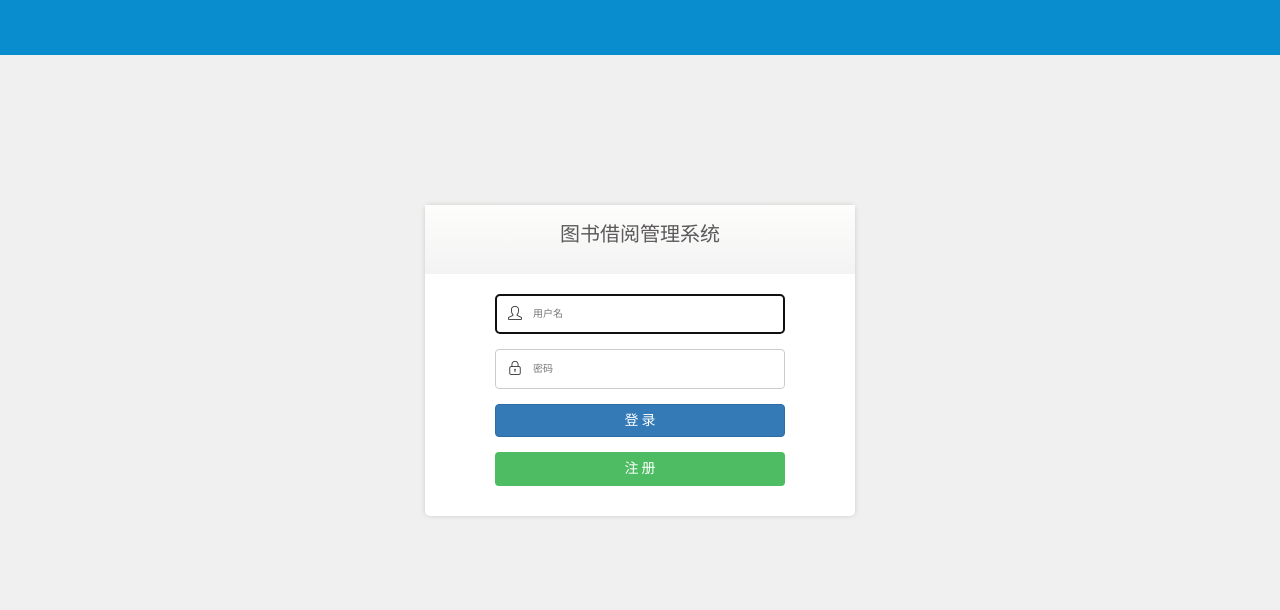
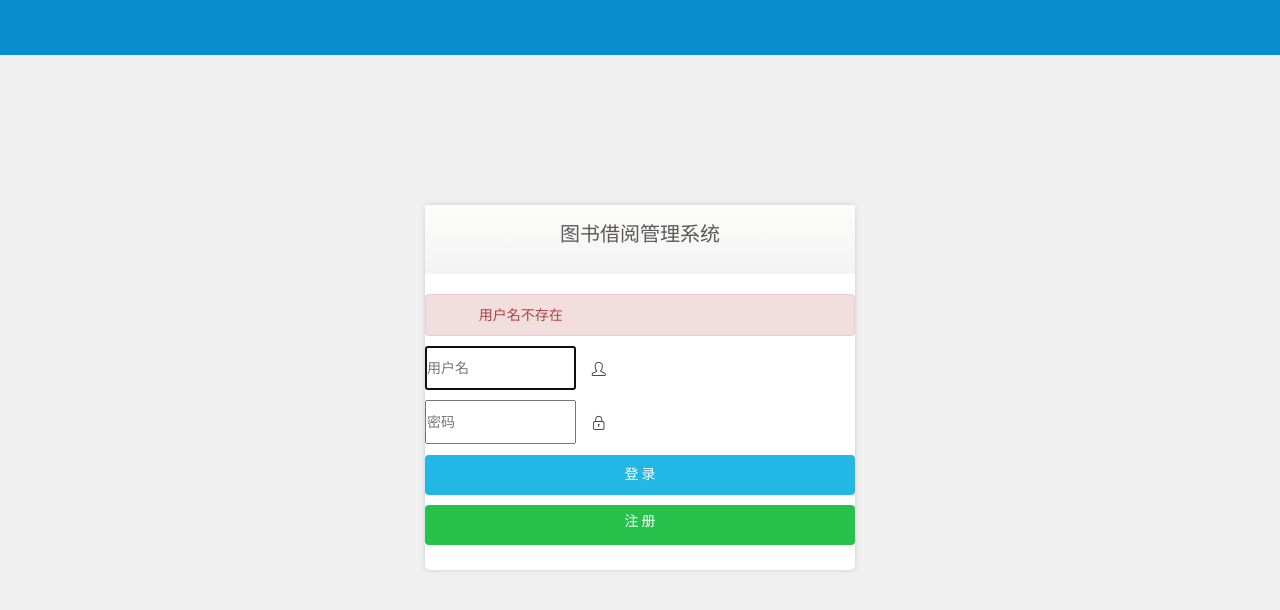
Before and after one commit to LuckyMayer/books, a PHP site: page /views/login.html in a window 1280 px wide. Shown: the top 610 px of the page. Run offline with PHP 8.4, Linux system fonts and the light colour scheme.

Commit message:
注册界面完成

```diff
--- a/css/login.css
+++ b/css/login.css
@@ -4,7 +4,8 @@
 	padding: 8px 20px;
 	background: #0a8dce;
 }
-#form-login {
+#form-login,
+#form-reg {
 	width: 430px;
 	background: #fff;
 	margin: 150px auto;
@@ -16,14 +17,16 @@
 	-moz-border-radius: 5px;
 	padding-bottom: 15px;
 }
-#form-login .form-header {
+#form-login .form-header,
+#form-reg .form-header {
 	text-align: center;
 	padding: 15px 0;
 	background: -webkit-linear-gradient(top,#fdfdfc,#f3f3f3);
 	background: -moz-linear-gradient(top,#fdfdfc,#f3f3f3);
 	margin-bottom: 20px;
 }
-#form-login .form-header p {
+#form-login .form-header p ,
+#form-reg .form-header p{
 	color: #5B5959;
 	font-size: 20px;
 }
@@ -50,21 +53,76 @@
 	border: 1px solid #ccc;
 	text-indent: 25px;
 }
-#form-login .form-group .btn_sub{
+ .form-group .btn_sub{
 	color: #fff;
-	background: #337ab7;
-	border-color: #2e6da4;
+	background: #23b7e5;
 	width: 100%;
+	height: 40px;
 }
-#form-login .form-group a.btn_reg {
+.form-group .btn_sub:hover {
+	background: #19A9D5;
+}
+ .form-group a.btn_reg {
 	display: block;
 	width: 100%;
-	background: #4DBC62;
+	background: #27C24C;
 	color: #fff;
+	height: 40px;
+}
+.form-group a.btn_reg:hover {
+	background: #23AD44;
 }
 #form-login .form-group i {
 	position: absolute;
 	top: 12px;
 	left: 70px;
+}
+
+ .form-group label {
+	display: inline-block;
+	position: absolute;
+	width:20%;
+	height: 40px;
+	line-height: 40px;
+	text-align: right;
+	top: 10px;
+	left:5px;
+}
+
+ .form-group .reg-input {
+	width: 70%;
+	height: 40px;
+	padding: 6px 12px;
+	border-radius: 4px;
+	box-shadow: 0 0 1px rgba(0,0,0,0.075)insert;
+	display: block;
+	font-size: 1.4rem;
+	line-height: 1.4;
+	border: 1px solid #ccc;
+	margin-left: 24%;
+	margin-top: 10px;
+}
+#form-reg .form-group {
+	padding: 0;
+	line-height: 40px;
+	position: relative;
+	overflow: hidden;
+}
+#form-reg .reg-form-group {
+	padding: 0 70px;
+}
+#form-reg input.code {
+	width: 45%;
+	float: right;
+	margin-right:7%;
+	margin-left: 0;
 
 }
+#form-reg .form-group img.code {
+	display: inline-block;
+	height: 40px;
+	width: 40%;
+	float: left;
+	margin-left: 7%;
+	margin-top: 10px;
+}
--- a/views/login.html
+++ b/views/login.html
@@ -18,7 +18,7 @@
 </head>
 <body>
 	<div id="login-header"></div>
-	<form name="formLogin" id="form-login" action="" method="post">
+	<form name="formLogin" id="form-reg" action="" method="post">
 		<div class="form-header">
 			<p>图书借阅管理系统</P>
 		</div>
```
Also changed, not shown: views/registed.html (+44 -0 lines).
